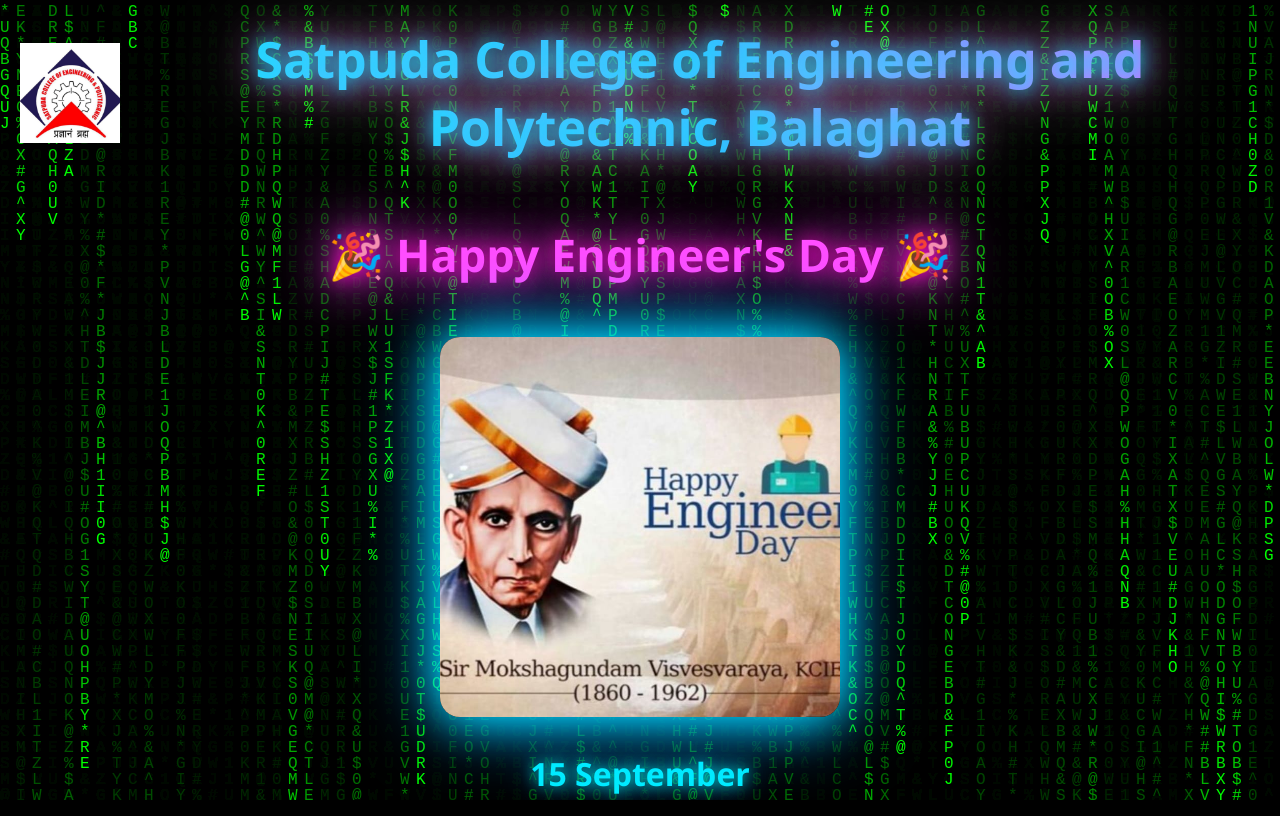
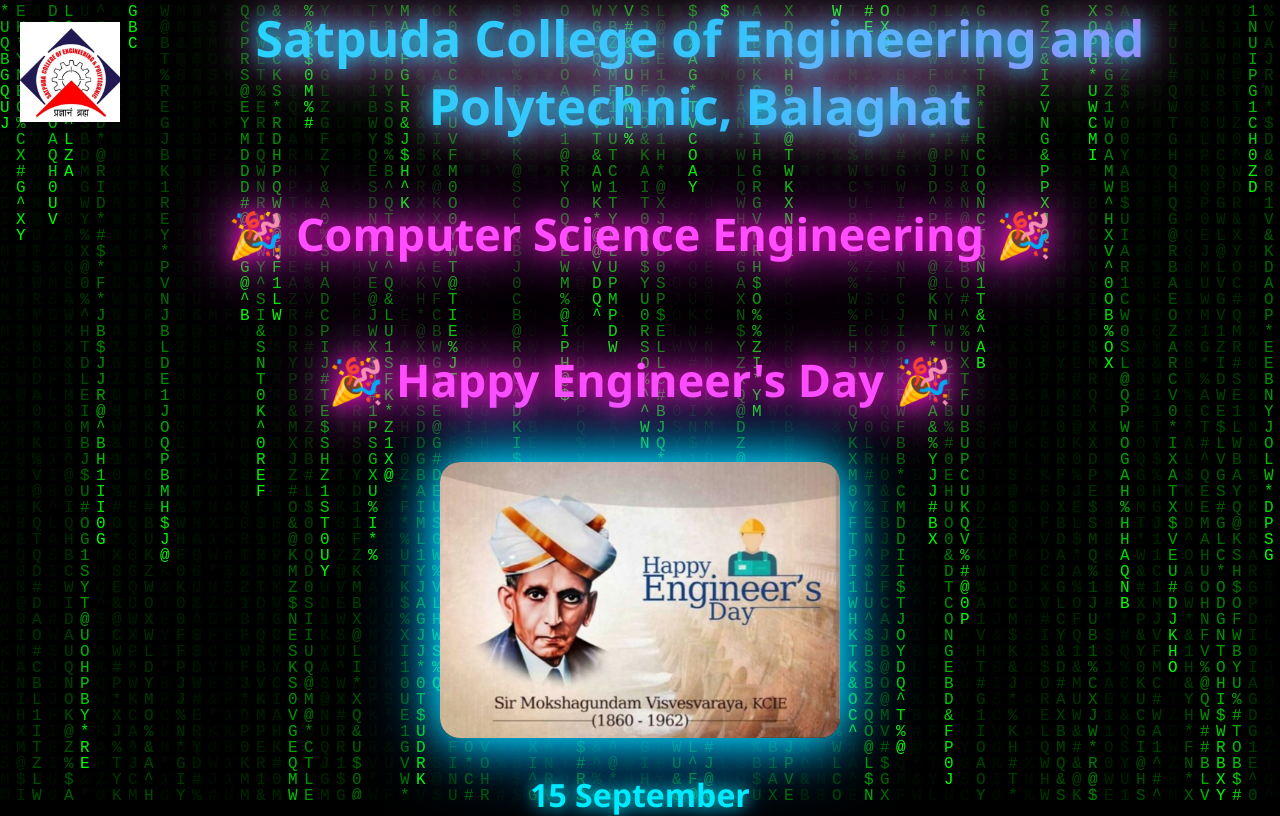
Before and after one commit to anandgautam12/hed, a plain HTML site: page index.html in a window 1280 px wide. Drawn offline with Linux system fonts and the light colour scheme.

Commit message:
Update index.html

```diff
--- a/index.html
+++ b/index.html
@@ -15,6 +15,7 @@
     <img src="logo.jpg" alt="College Logo" class="logo">
     <h1>Satpuda College of Engineering and Polytechnic, Balaghat</h1>
   </div>
+ <h2>🎉 Computer Science <span class="bigS"></span>Engineering 🎉</h2>
 
   <!-- Big Happy Engineer's Day -->
   <h2>🎉 Happy Engineer's<span class="bigS"></span> Day 🎉</h2>
```
